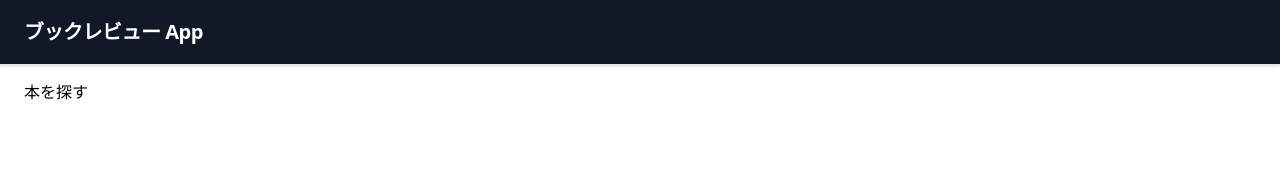
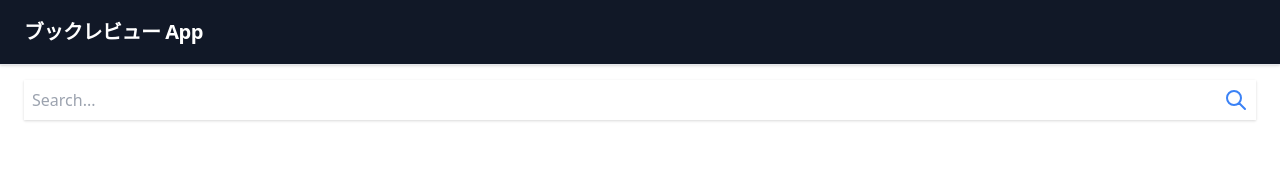
Before and after one commit to takakimiyajima/book-review-app, a Svelte app: page / in a window 1280 px wide. Shown: the top 170 px of the page. Built offline with nearby package versions, Linux system fonts and the light colour scheme.

Commit message:
feat: serch box

```diff
--- /dev/null
+++ b/src/components/SearchBar.svelte
@@ -0,0 +1,16 @@
+<div class="shadow flex">
+  <input class="w-full rounded p-2" type="text" placeholder="Search...">
+  <button class="
+    bg-white w-auto
+    flex
+    justify-end
+    items-center
+    text-blue-500
+    p-2
+    hover:text-blue-400
+  ">
+    <svg fill="none" stroke="currentColor" stroke-linecap="round" stroke-linejoin="round" stroke-width="2" viewBox="0 0 24 24" class="w-6 h-6">
+      <path d="M21 21l-6-6m2-5a7 7 0 11-14 0 7 7 0 0114 0z"></path>
+    </svg>
+  </button>
+</div>
--- a/src/pages/SearchBook.svelte
+++ b/src/pages/SearchBook.svelte
@@ -1,3 +1,7 @@
-<div>
-  本を探す
-</div>
+<script lang="ts">
+  import SearchBar from '@/components/SearchBar.svelte'
+</script>
+
+<form>
+  <SearchBar />
+</form>
```
